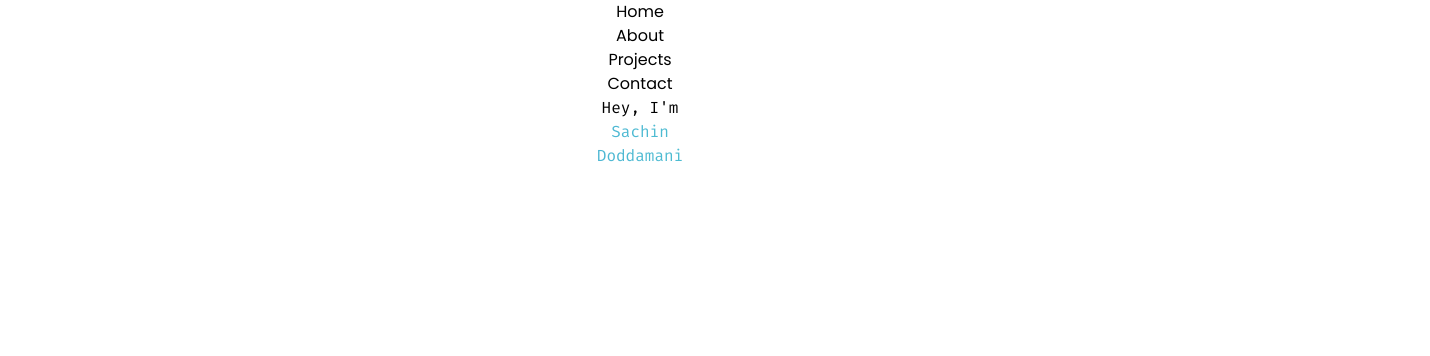
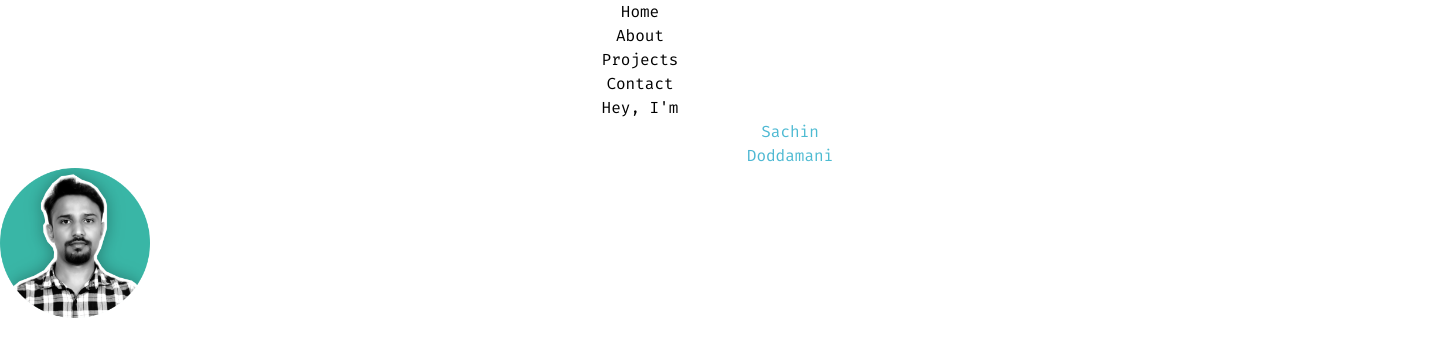
Before and after one commit to chriswilder3/My-Portfolio, a React (Vite) app: page / in a window 1280 px wide. Shown: the top 356 px of the page, 1430 px wide, since content can reach past the window. Built offline with nearby package versions, Linux system fonts and the light colour scheme; a web font is replaced by a local one.

Commit message:
changed hero

```diff
--- a/package.json
+++ b/package.json
@@ -10,6 +10,7 @@
     "preview": "vite preview"
   },
   "dependencies": {
+    "motion": "^11.15.0",
     "react": "^18.3.1",
     "react-dom": "^18.3.1",
     "react-router-dom": "^7.0.2"
--- a/src/components/Header/Navbar.jsx
+++ b/src/components/Header/Navbar.jsx
@@ -6,7 +6,7 @@ function Navbar() {
 
   return (
 
-        <ul className=' flex gap-20 mb-10 justify-start px-16 pt-8 pb-2 text-blue-700 text-xl font-medium poppins'>
+        <ul className=' md:flex gap-20 mb-10 justify-start px-16 pt-8 pb-2 text-blue-700 text-xl font-medium fira-mono'>
             <li>
                 <NavLink to="/" className={({isActive})=>`${isActive?'text-slate-800':''}`} > Home </NavLink>
             </li>
--- a/src/components/Home/Heros.jsx
+++ b/src/components/Home/Heros.jsx
@@ -1,11 +1,34 @@
 import React from 'react'
+import {motion} from 'motion/react'
+
 
 function Heros() {
   return (
+    <>
         <div className='  text-left pl-40  p-4'>
             <h2 className='text-3xl fira-mono my-2 text-slate-500 font-semibold'>
                 Hey, I'm
             </h2>
+
+        </div>
+        <div className=' md:flex flex-row justify-around items-center'>
+            <motion.div
+                initial ={{
+                    x:-450
+                }}
+
+                animate={{
+                    x:150
+                }}
+                transition={{
+                    duration: 0.9,
+
+                }}
+                style={{
+                    x:0,
+                }}
+                className='text-left  md:1/3'>
+
                     <h1 className='text-7xl  fira-mono main-name  font-bold'>
                         Sachin
                     </h1>
@@ -13,7 +36,39 @@ function Heros() {
                         Doddamani
                     </h1>
 
+            </motion.div>
+
+            <motion.div
+                initial={{
+                    scale: 0,
+                }}
+                animate={{
+                    scale:1,
+                }}
+                transition={{
+                    duration: 1,
+                    ease:'easeIn'
+                }}
+                style={{
+                    width:150,
+                    height:150,
+                }}
+            >
+                <img src="src\assets\picofme.png" alt=""
+                className='border-slate-600 border-4 rounded-full ' />
+            </motion.div>
         </div>
+
+        <div className="links flex flex-row">
+            <a href="">
+                <i class="fa-brands fa-linkedin"></i>
+            </a>
+            <a href="">
+
+            </a>
+
+        </div>
+    </>
   )
 }
 
```
Also changed, not shown: src/assets/picofme.png (added), 1 other file (tests, documents, lock files or other folders). Lines whose indentation alone changed are shown as unchanged.
